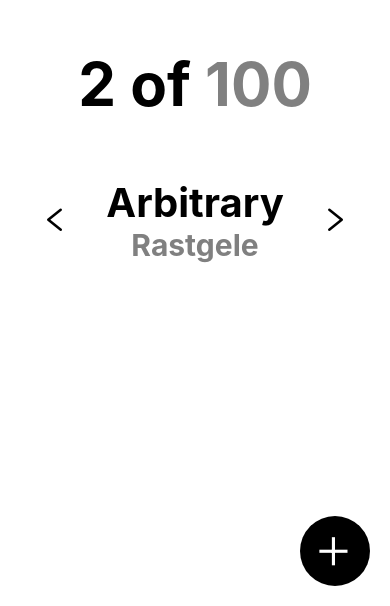
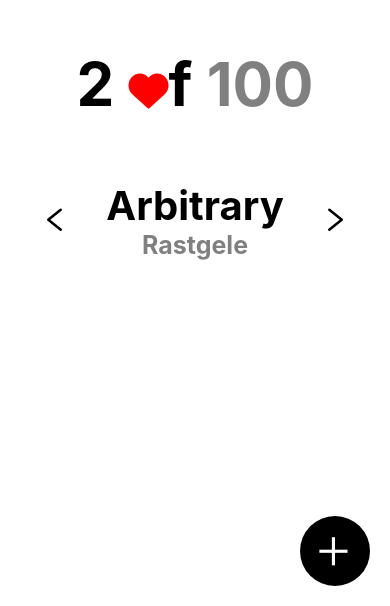
Before and after one commit to mfardogan/dictapp, a React Native app: screen / in a window 390 px wide. Shown: the part 238-844 px from the top of the page. Built offline with nearby package versions, Linux system fonts and the light colour scheme.

Commit message:
[dev-up]: Initial.

```diff
--- a/App.js
+++ b/App.js
@@ -16,7 +16,7 @@ export default function App() {
     >
       <StatusBar style="auto" />
       <Text style={Style.words}>
-        2 of
+        2 <AntDesign name="heart" size={40} color="red" />f
         <Text style={Style.current}> 100</Text>
       </Text>
 
--- a/Style.js
+++ b/Style.js
@@ -18,7 +18,7 @@ export const Style = StyleSheet.create({
   word: { flexDirection: "row", width: "90%", height: 200 },
   wordSegment: { flex: 1, justifyContent: "center", alignItems: "center" },
   en: { fontWeight: "bold", fontSize: 40 },
-  tr: { fontWeight: "bold", fontSize: 30, color: "gray" },
+  tr: { fontWeight: "bold", fontSize: 25, color: "gray" },
   createButton: { position: "absolute", right: 20, bottom: 20 },
   circle: {
     width: 70,
```
